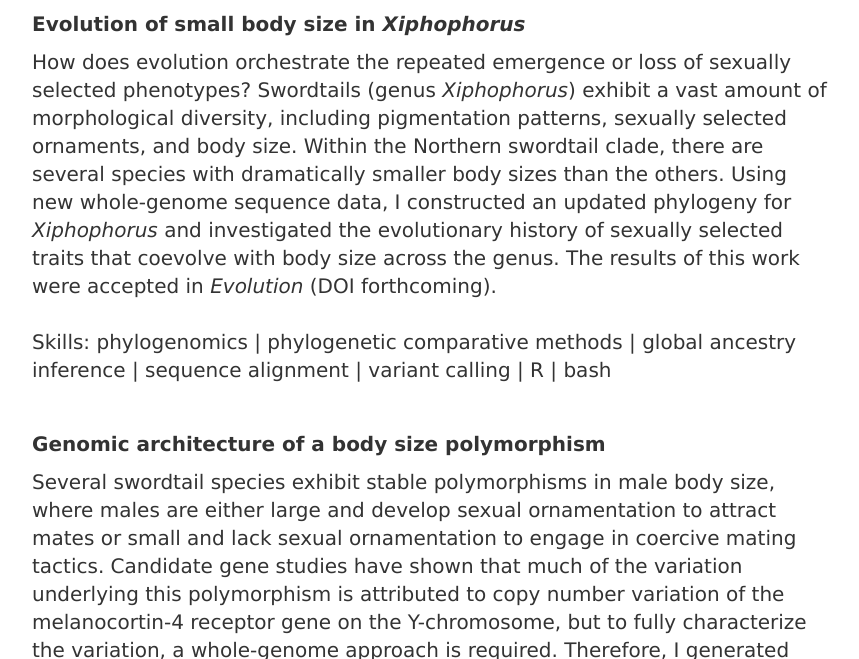
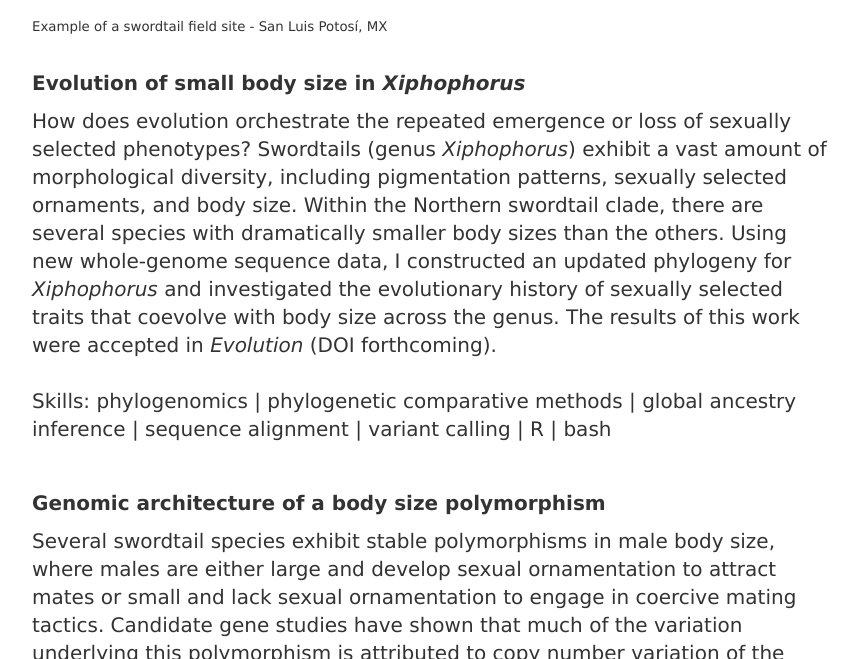
Before and after one commit to gpreising/gpreising.github.io, a Jekyll site: the page built from research/index.html, in a window 1280 px wide and 900 px high, scrolled down 301 px, cut to the strip 241-900 px from the top of the window. Shown: the whole strip, without its empty margins (208-1067 px from the left). Built offline with Jekyll 4.4.1, drawn with Linux system fonts in a browser that asks for light colours.

Commit message:
added figure caption

```diff
--- a/research/index.html
+++ b/research/index.html
@@ -12,6 +12,8 @@ title: Gabriel A. Preising | research
 </nav>
 <hr>
 <img src="/img/ojfr.jpg" alt="ojfr" style="width:800px;height:355px;margin:10px 0px 10px 0px">
+<p><span style="font-size:10.0pt">Example of a swordtail field site - San Luis Potos&iacute, MX</span></p>
+<br>
 <div class="research">
 	<p><strong>Evolution of small body size in <i>Xiphophorus</i></strong></p>
 	<p>How does evolution orchestrate the repeated emergence or loss of sexually selected phenotypes? Swordtails (genus <i>Xiphophorus</i>) exhibit a vast amount of morphological diversity, including pigmentation patterns, sexually selected ornaments, and body size. Within the Northern swordtail clade, there are several species with dramatically smaller body sizes than the others. Using new whole-genome sequence data, I constructed an updated phylogeny for <i>Xiphophorus</i> and investigated the evolutionary history of sexually selected traits that coevolve with body size across the genus. The results of this work were accepted in <i>Evolution</i> (DOI forthcoming).</p>
```
